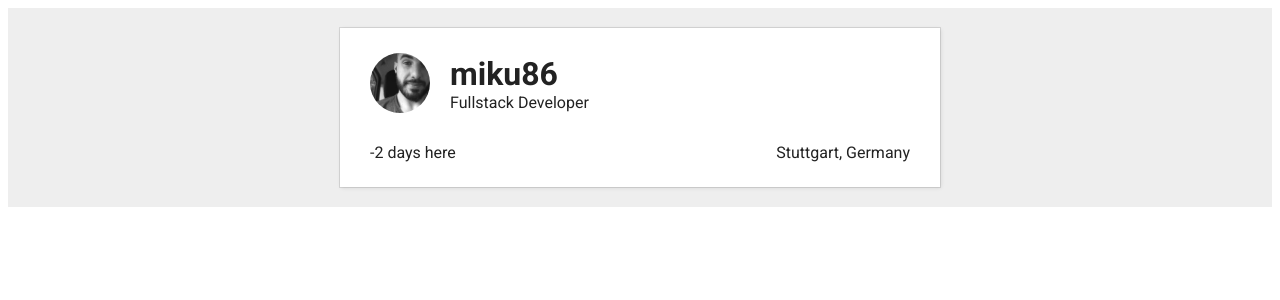
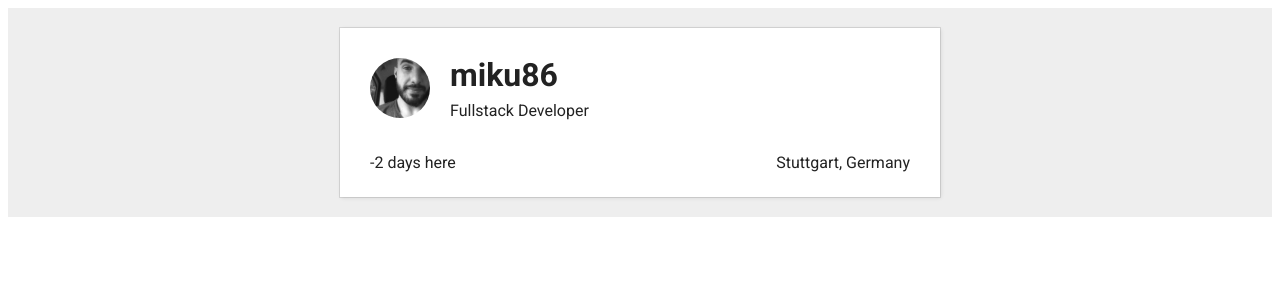
Before and after one commit to miku86-react-components/user-profile, a React (Create React App) app: page / in a window 1280 px wide. Shown: the top 300 px of the page. Built offline with nearby package versions, Linux system fonts and the light colour scheme.

Commit message:
increase margin

```diff
--- a/src/components/UserProfile.scss
+++ b/src/components/UserProfile.scss
@@ -33,7 +33,7 @@
         margin-left: 20px;
 
         > p {
-          margin: 0;
+          margin: 0.2rem 0;
         }
 
         &__name {
```
